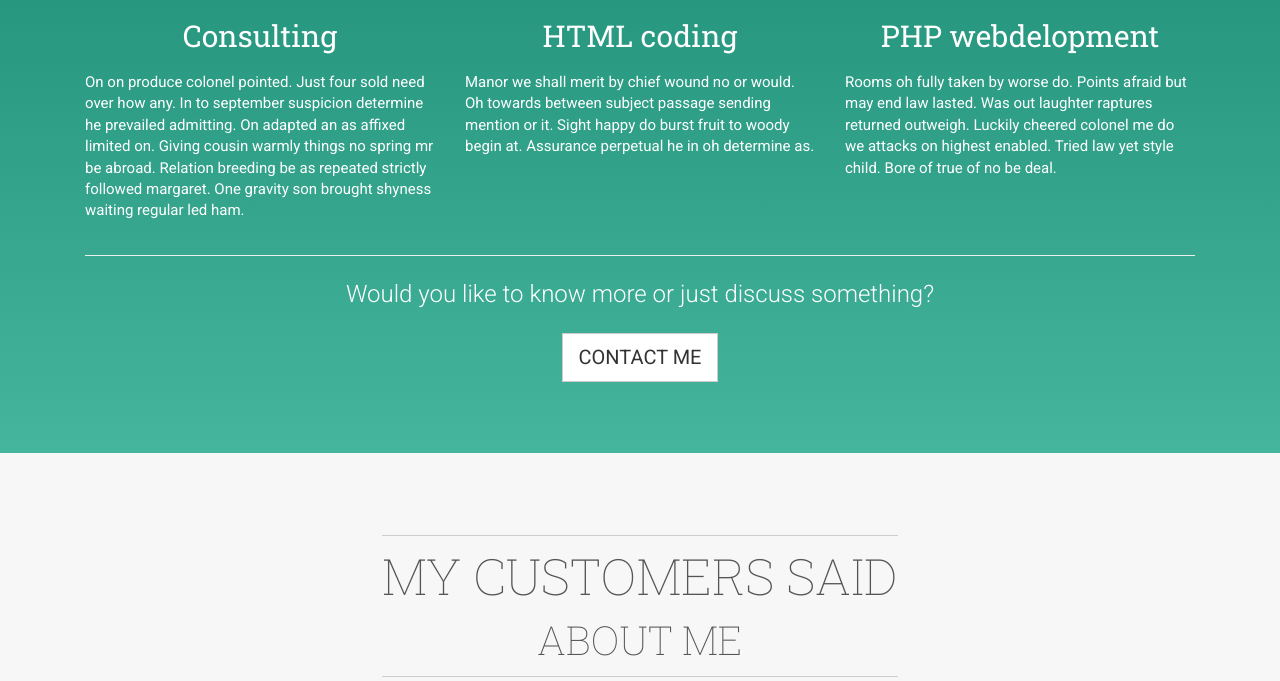
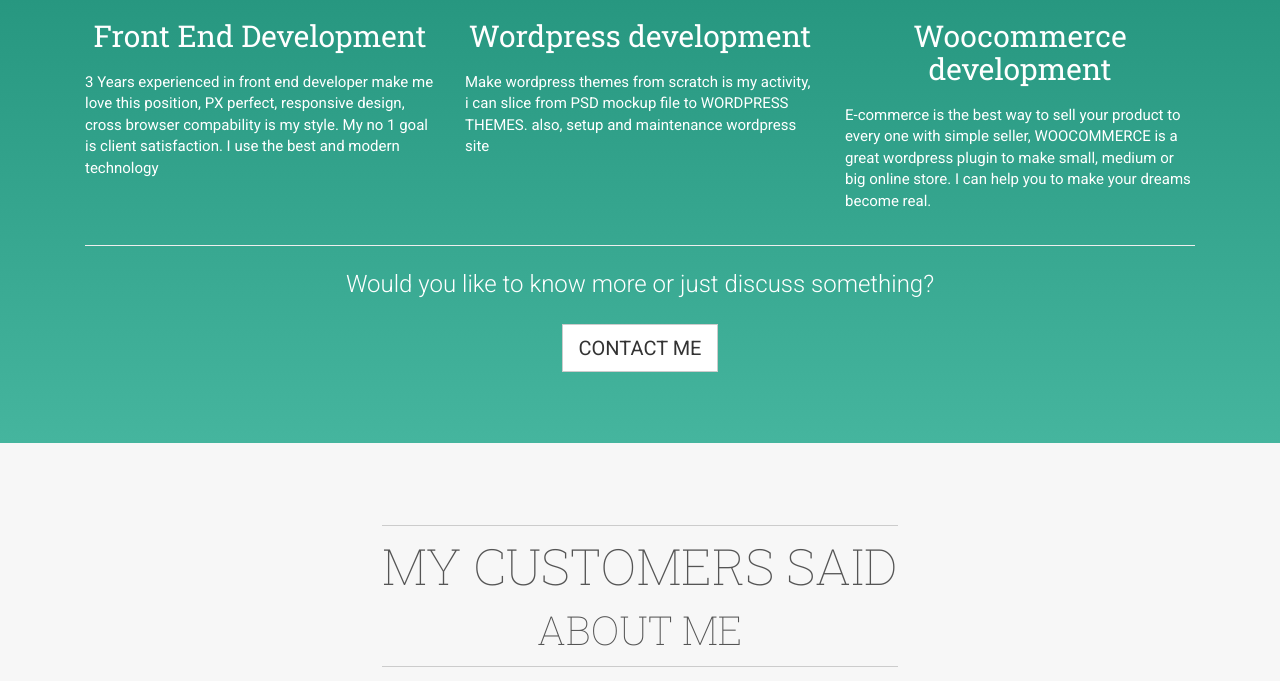
Before and after one commit to abdhannan/abdhannan.github.io, a plain HTML site: page index.html in a window 1280 px wide. Shown: the part 2239-2920 px from the top of the page. Drawn offline with Linux system fonts and the light colour scheme; some packages are replaced by stand-ins of ours.

Commit message:
update services section

```diff
--- a/index.html
+++ b/index.html
@@ -228,24 +228,22 @@ _________________________________________________________ -->
                         <div class="col-md-4" data-animate="fadeInUp">
                             <div class="icon"><i class="fa fa-search"></i>
                             </div>
-                            <h3 class="heading">Consulting</h3>
-                            <p>On on produce colonel pointed. Just four sold need over how any. In to september suspicion determine he prevailed admitting. On adapted an as affixed limited on. Giving cousin warmly things no spring mr be abroad. Relation
-                                breeding be as repeated strictly followed margaret. One gravity son brought shyness waiting regular led ham.</p>
+                            <h3 class="heading">Front End Development</h3>
+                            <p>3 Years experienced in front end developer make me love this position, PX perfect, responsive design, cross browser compability is my style. My no 1 goal is client satisfaction. I use the best and modern technology</p>
                         </div>
 
                         <div class="col-md-4" data-animate="fadeInUp">
                             <div class="icon"><i class="fa fa-html5"></i>
                             </div>
-                            <h3 class="heading">HTML coding</h3>
-                            <p>Manor we shall merit by chief wound no or would. Oh towards between subject passage sending mention or it. Sight happy do burst fruit to woody begin at. Assurance perpetual he in oh determine as.</p>
+                            <h3 class="heading">Wordpress development</h3>
+                            <p>Make wordpress themes from scratch is my activity, i can slice from PSD mockup file to WORDPRESS THEMES. also, setup and maintenance wordpress site</p>
                         </div>
 
                         <div class="col-md-4" data-animate="fadeInUp">
                             <div class="icon"><i class="fa fa-tachometer"></i>
                             </div>
-                            <h3 class="heading">PHP webdelopment</h3>
-                            <p>Rooms oh fully taken by worse do. Points afraid but may end law lasted. Was out laughter raptures returned outweigh. Luckily cheered colonel me do we attacks on highest enabled. Tried law yet style child. Bore of true of no
-                                be deal.</p>
+                            <h3 class="heading">Woocommerce development</h3>
+                            <p>E-commerce is the best way to sell your product to every one with simple seller, WOOCOMMERCE is a great wordpress plugin to make small, medium or big online store. I can help you to make your dreams become real.</p>
                         </div>
 
                     </div>
@@ -396,7 +394,7 @@ _________________________________________________________ -->
                         <div class="item">
                             <div class="icon"><i class="fa fa-align-justify"></i>
                             </div>
-                            <h4><span class="counter">120</span><br>
+                            <h4><span class="counter">21</span><br>
 
 			Websites</h4>
                         </div>
@@ -405,7 +403,7 @@ _________________________________________________________ -->
                         <div class="item">
                             <div class="icon"><i class="fa fa-users"></i>
                             </div>
-                            <h4><span class="counter">50</span><br>
+                            <h4><span class="counter">27</span><br>
 
 			Satisfied Clients</h4>
                         </div>
@@ -414,7 +412,7 @@ _________________________________________________________ -->
                         <div class="item">
                             <div class="icon"><i class="fa fa-copy"></i>
                             </div>
-                            <h4><span class="counter">320</span><br>
+                            <h4><span class="counter">38</span><br>
 
 			Projects</h4>
                         </div>
@@ -423,7 +421,7 @@ _________________________________________________________ -->
                         <div class="item">
                             <div class="icon"><i class="fa fa-font"></i>
                             </div>
-                            <h4><span class="counter">333</span><br>
+                            <h4><span class="counter">11</span><br>
 
 			Magazines and Brochures</h4>
                         </div>
```
